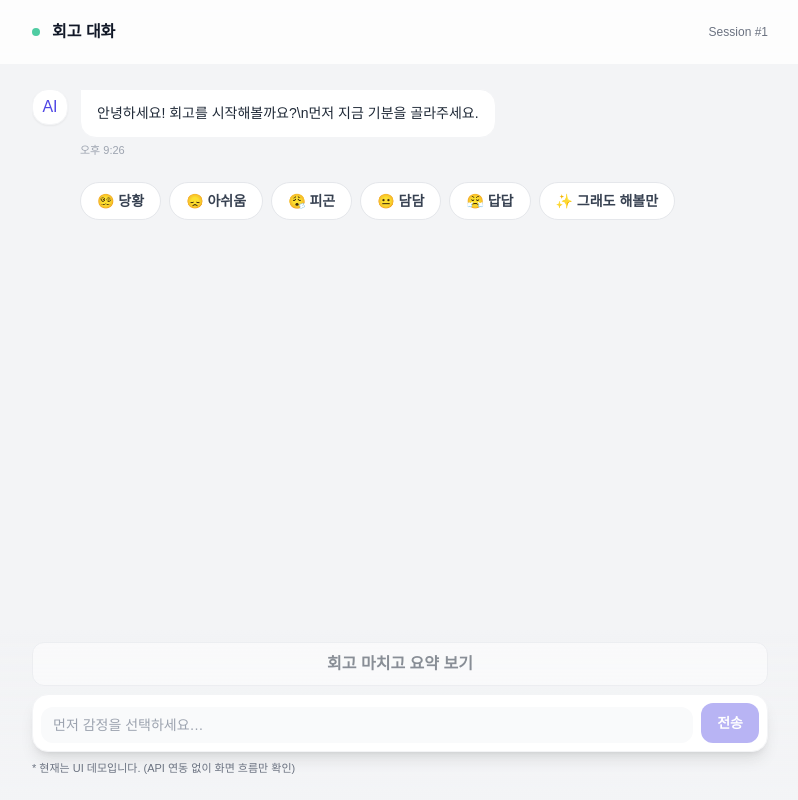
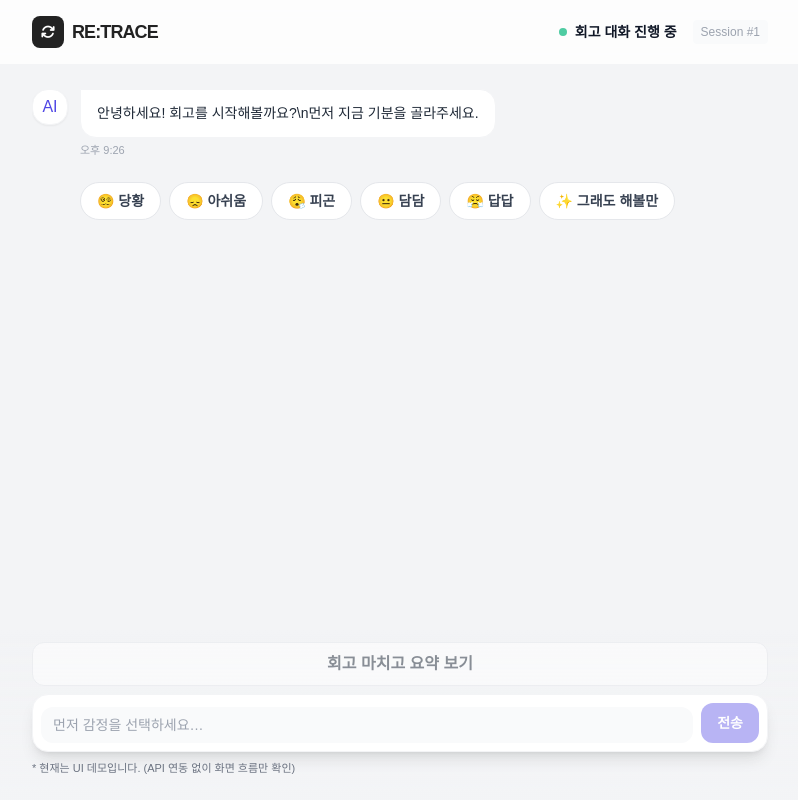
Before and after one commit to 2026-GDGoC-Hackathon-ONE-WAVE/onewave-frontend, a React (Vite) app: page /reflection in a window 1280 px wide. Shown: the whole page, without its empty margins (240-1038 px from the left). Built offline with nearby package versions, Linux system fonts and the light colour scheme; a web font is replaced by a local one.

Commit message:
feat: 회고 페이지 헤더 수정

```diff
--- a/src/pages/ReflectionChat.jsx
+++ b/src/pages/ReflectionChat.jsx
@@ -102,13 +102,26 @@ export default function ReflectionChat() {
       {/* Header */}
       <header className="sticky top-0 z-10 bg-white/80 backdrop-blur border-b border-gray-100">
         <div className="mx-auto max-w-3xl px-4 h-16 flex items-center justify-between">
-          <div className="flex items-center gap-3">
-            <div className="w-2 h-2 rounded-full bg-emerald-500 animate-pulse" />
-            <h1 className="text-base font-bold text-gray-900">회고 대화</h1>
+          <div
+            className="flex items-center gap-2 cursor-pointer"
+            onClick={() => {
+              if (window.confirm('회고를 중단하고 홈으로 이동할까요?')) {
+                navigate('/');
+              }
+            }}
+          >
+            <div className="w-8 h-8 bg-[#222222] rounded-lg flex items-center justify-center">
+              <i className="fa-solid fa-arrows-rotate text-white text-sm" />
+            </div>
+            <span className="text-lg font-black tracking-tighter text-[#222222]">RE:TRACE</span>
           </div>
 
-          <div className="flex items-center gap-2">
-            <span className="text-xs text-gray-500">Session #{sessionId}</span>
+          <div className="flex items-center gap-4">
+            <div className="flex items-center gap-2">
+              <div className="w-2 h-2 rounded-full bg-emerald-500 animate-pulse" />
+              <span className="text-sm font-bold text-gray-900">회고 대화 진행 중</span>
+            </div>
+            <span className="text-xs text-gray-400 bg-gray-50 px-2 py-1 rounded">Session #{sessionId}</span>
           </div>
         </div>
       </header>
```
